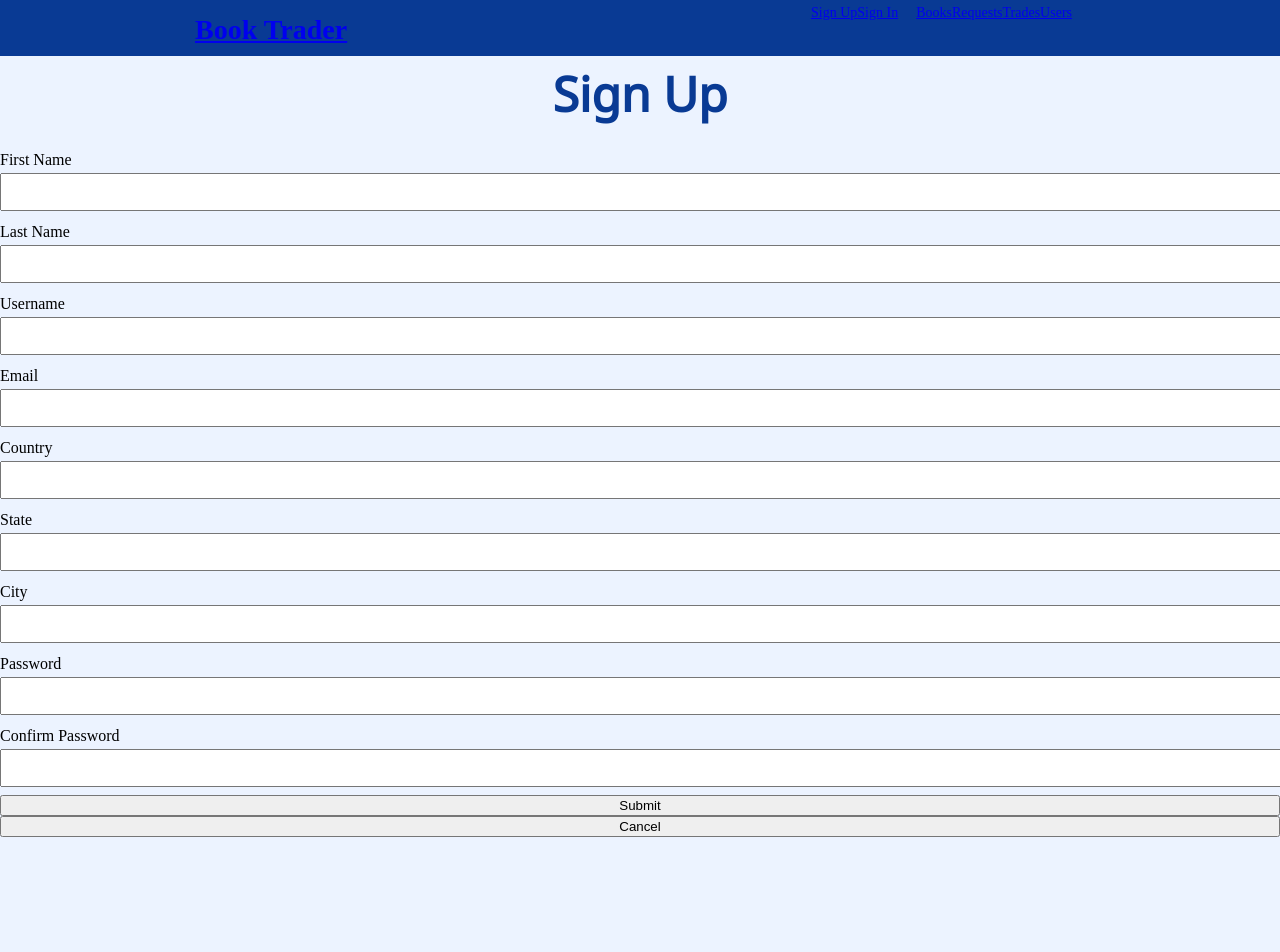
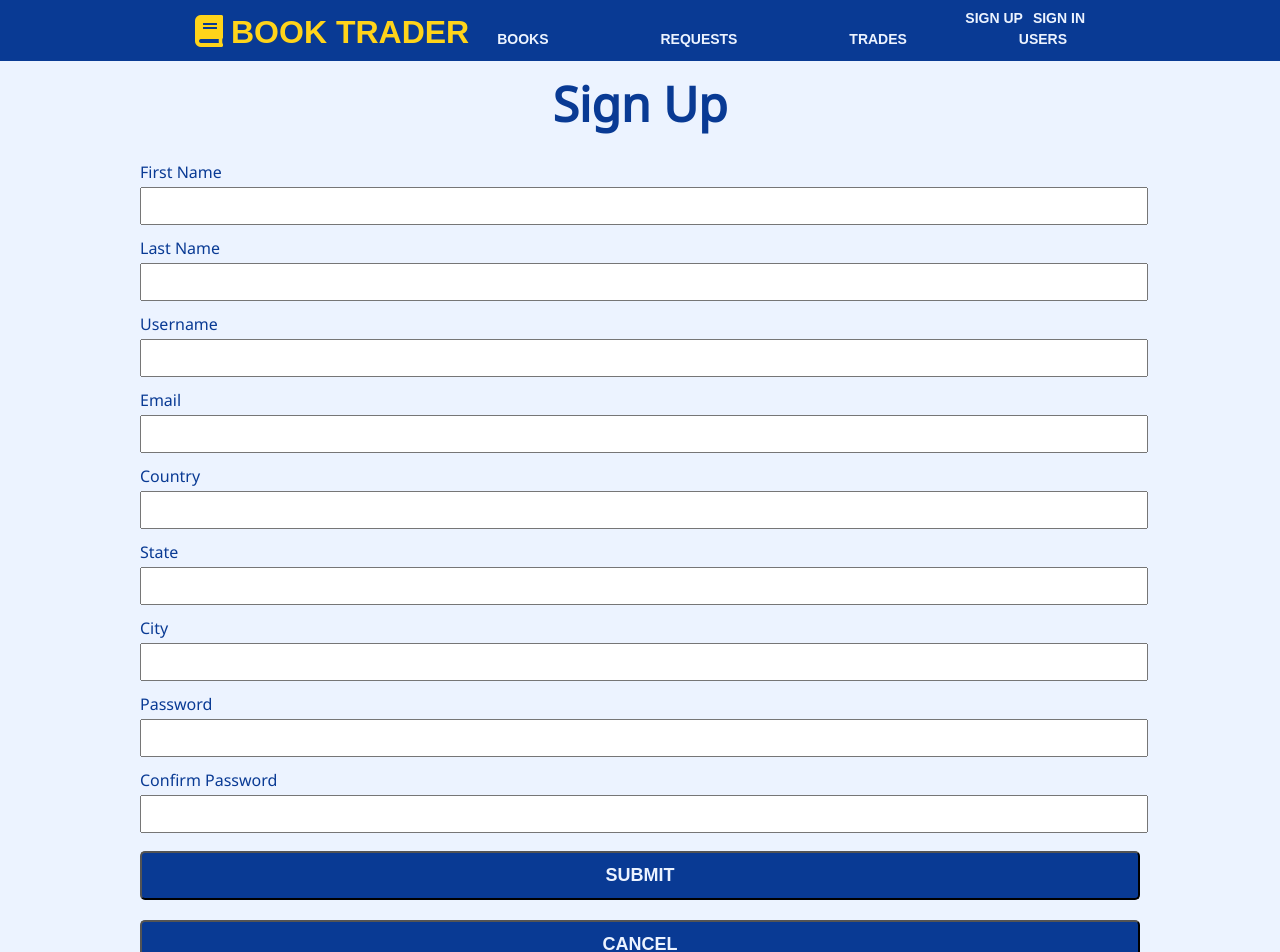
Before and after one commit to samuel-2018/book_trader_client, a React (Create React App) app: page /signup in a window 1280 px wide. Shown: the top 952 px of the page. Before the commit the page ends 837 px from the top, so only its background shows below. Built offline with nearby package versions, Linux system fonts and the light colour scheme.

Commit message:
changed JSX box structure and class names

```diff
--- a/src/components/Basket.js
+++ b/src/components/Basket.js
@@ -1,5 +1,4 @@
 import React from "react";
-import { Link } from "react-router-dom";
 import { Context } from "../contexts/globalContext";
 import { Book } from "./Book";
 import { PrivateRoute } from "./PrivateRoute";
@@ -117,10 +116,17 @@
 
   render() {
     return (
-      <section className="request">
-        <div className="request__body">
-          <div className="request__body__wants">
-            <h3>Books I Want</h3>
+      <div className="bounds-content">
+        {/* Section Title */}
+
+        <div className="page-title">
+          <h1>Trading Basket</h1>
+        </div>
+
+        <section className="basket page-body">
+          <div className="basket__body">
+            <div className="basket__body__wants">
+              <h3 className="box-title">Books I Want</h3>
               {/* Books List */}
               <div>
                 {this.state.takeBooks.map(book => {
@@ -130,8 +136,9 @@
                 })}
               </div>
             </div>
-          <div className="request__body__offers">
-            <h3>Books I'm Offering</h3>
+
+            <div className="basket__body__offers">
+              <h3 className="box-title">Books I'm Offering</h3>
               {/* Books List */}
               <div>
                 {this.state.giveBooks.map(book => {
@@ -143,11 +150,18 @@
             </div>
 
             {!this.state.isOneTrader ? (
-            <div>You can only trade with one person per trade request.</div>
+              <div className="box-title">
+                You can only trade with one person per trade request.
+              </div>
             ) : (
               ""
             )}
-          {!this.state.isRealTrade ? <div>That's not a fair trade!</div> : ""}
+            {!this.state.isRealTrade ? (
+              <div className="box-title">That's not a fair trade!</div>
+            ) : (
+              ""
+            )}
+          </div>
 
           <div className="buttons">
             <button className="button" onClick={this.onSubmit}>
@@ -158,8 +172,8 @@
               Home
             </button>
           </div>
+        </section>
       </div>
-      </section>
     );
   }
 }
--- a/src/components/Header.js
+++ b/src/components/Header.js
@@ -15,9 +15,13 @@
   return (
     <div className="header">
       <div className="bounds">
+        {/* <div className="wrapper-logo-main-nav"> */}
         <h1 className="header--logo">
-          <Link to={{ pathname: `/books` }}>Book Trader</Link>
+          <Link to={{ pathname: `/books` }} id="header--logo__link">
+            <i className="fas fa-book book-logo"></i>Book Trader
+          </Link>
         </h1>
+        <div className="wrapper__nav">
           {/* Main Nav */}
           <nav className="main-nav">
             {/* Is user authenticated? Is user data ready? */}
@@ -25,7 +29,7 @@
               // Yes, display welcome message and "Sign Out" button.
               <>
                 <div className="main-nav__account">
-                <span>
+                  <span className="nav">
                     Welcome,{" "}
                     {context.user.firstName + " " + context.user.lastName}!
                   </span>
@@ -34,7 +38,7 @@
                       pathname: `/signout`,
                       state: { from: location }
                     }}
-                  className="signout"
+                    className="signout nav"
                   >
                     Sign Out
                   </Link>
@@ -46,7 +50,7 @@
                       pathname: `/users/${context.user.userId}`,
                       state: { from: location }
                     }}
-                  className="basket"
+                    className="profile nav"
                   >
                     <i className="profile fas fa-user"></i>
                   </Link>
@@ -56,9 +60,9 @@
                       pathname: `/basket`,
                       state: { from: location }
                     }}
-                  className="basket"
+                    className="basket-nav nav"
                   >
-                  <i className="basket fas fa-shopping-basket"></i>
+                    <i className="basket-nav fas fa-shopping-basket"></i>
                   </Link>
                 </div>
               </>
@@ -70,7 +74,7 @@
                     pathname: `/signup`,
                     state: { from: location }
                   }}
-                className="signup"
+                  className="signup nav"
                 >
                   Sign Up
                 </Link>
@@ -79,13 +83,14 @@
                     pathname: `/signin`,
                     state: { from: location }
                   }}
-                className="signin"
+                  className="signin nav"
                 >
                   Sign In
                 </Link>
               </div>
             )}
           </nav>
+          {/* </div> */}
           {/* Secondary Nav */}
           <nav className="secondary-nav">
             <ul className="secondary-nav__pages">
@@ -95,7 +100,7 @@
                     pathname: `/books`,
                     state: { from: location }
                   }}
-                className="nav-link"
+                  className="nav-link nav"
                 >
                   Books
                 </Link>
@@ -106,7 +111,7 @@
                     pathname: `/requests`,
                     state: { from: location }
                   }}
-                className="nav-link"
+                  className="nav-link nav"
                 >
                   Requests
                 </Link>
@@ -117,7 +122,7 @@
                     pathname: `/trades`,
                     state: { from: location }
                   }}
-                className="nav-link"
+                  className="nav-link nav"
                 >
                   Trades
                 </Link>
@@ -128,7 +133,7 @@
                     pathname: `/users`,
                     state: { from: location }
                   }}
-                className="nav-link"
+                  className="nav-link nav"
                 >
                   Users
                 </Link>
@@ -136,6 +141,8 @@
             </ul>
           </nav>
         </div>
+        {/* end of wrapper__nav */}
+      </div>
     </div>
   );
 };
--- a/src/components/NewBook.js
+++ b/src/components/NewBook.js
@@ -1,5 +1,4 @@
 import React from "react";
-import { Link } from "react-router-dom";
 import { Context } from "../contexts/globalContext";
 import { PrivateRoute } from "./PrivateRoute";
 
@@ -55,7 +54,7 @@
 
   render() {
     return (
-      <>
+      <div className="bounds-content">
         {/* Page Title */}
         <div className="page-title">
           <h1>New Book</h1>
@@ -66,7 +65,10 @@
 
         {/* Form */}
 
-        <form onSubmit={this.onFormSubmit}>
+        <form
+          onSubmit={this.onFormSubmit}
+          className="text-primary font-primary"
+        >
           <label className="label">
             Title <br />
             <input
@@ -124,10 +126,14 @@
             />
           </label>
 
-          <button type="submit">Submit</button>
-          <button onClick={this.onCancel}>Cancel</button>
+          <button type="submit" className="button">
+            Submit
+          </button>
+          <button onClick={this.onCancel} className="button">
+            Cancel
+          </button>
         </form>
-      </>
+      </div>
     );
   }
 }
--- a/src/components/Request.js
+++ b/src/components/Request.js
@@ -1,5 +1,4 @@
 import React, { useContext } from "react";
-import { Link } from "react-router-dom";
 import { Context } from "../contexts/globalContext";
 import { sendRequest } from "../helpers/sendRequest";
 import { Book } from "./Book";
@@ -65,11 +64,16 @@
     <section className="request" key={`request-${requestId}`}>
       <div className="request__requester">
         <i className="request__requester__picture fas fa-user-circle"></i>
-        <p className="request__requester__username">{requester.username}</p>
+
+        <p className="request__requester__username text-primary font-primary">
+          {requester.username}
+        </p>
       </div>
-      <div className="request__body">
+
+      <div className="request__body message-box__partual">
+        <div className="request__body__wrapper">
           <div className="request__body__wants">
-          <h3>Wants</h3>
+            <h3 className="box-title">Wants</h3>
             {/* Books List */}
             <div>
               {takeBooksRequest.map(book => {
@@ -77,13 +81,15 @@
                   <Book
                     key={`book-${book.bookId}request-${requestId}`}
                     bookData={book}
+                    // transactionId={requestId}
                   />
                 );
               })}
             </div>
           </div>
+
           <div className="request__body__offers">
-          <h3>Offers</h3>
+            <h3 className="box-title">Offers</h3>
             {/* Books List */}
             <div>
               {giveBooksRequest.map(book => {
@@ -91,9 +97,11 @@
                   <Book
                     key={`book-${book.bookId}request-${requestId}`}
                     bookData={book}
+                    // transactionId={requestId}
                   />
                 );
               })}
+            </div>
           </div>
         </div>
         <div className="buttons">
--- a/src/components/SignUp.js
+++ b/src/components/SignUp.js
@@ -1,5 +1,4 @@
 import React from "react";
-import { Link } from "react-router-dom";
 import { Context } from "../contexts/globalContext";
 
 class SignUp extends React.Component {
@@ -53,9 +52,9 @@
 
   render() {
     return (
-      <>
+      <div className="bounds-content">
         {/* Page Title */}
-        <div className="page-title">
+        <div className="page-title text-primary font-primary">
           <h1>Sign Up</h1>
         </div>
 
@@ -64,7 +63,10 @@
 
         {/* Form */}
 
-        <form onSubmit={this.onFormSubmit}>
+        <form
+          onSubmit={this.onFormSubmit}
+          className="text-primary font-primary"
+        >
           <label className="label">
             First Name <br />
             <input
@@ -150,10 +152,14 @@
               : "Password must match confirmation."}
           </label>
 
-          <button type="submit">Submit</button>
-          <button onClick={this.onCancel}>Cancel</button>
+          <button type="submit" className="button">
+            Submit
+          </button>
+          <button onClick={this.onCancel} className="button">
+            Cancel
+          </button>
         </form>
-      </>
+      </div>
     );
   }
 }
```
Also changed, not shown: src/components/Book.js (+15 -9 lines). Lines whose indentation alone changed are shown as unchanged.
